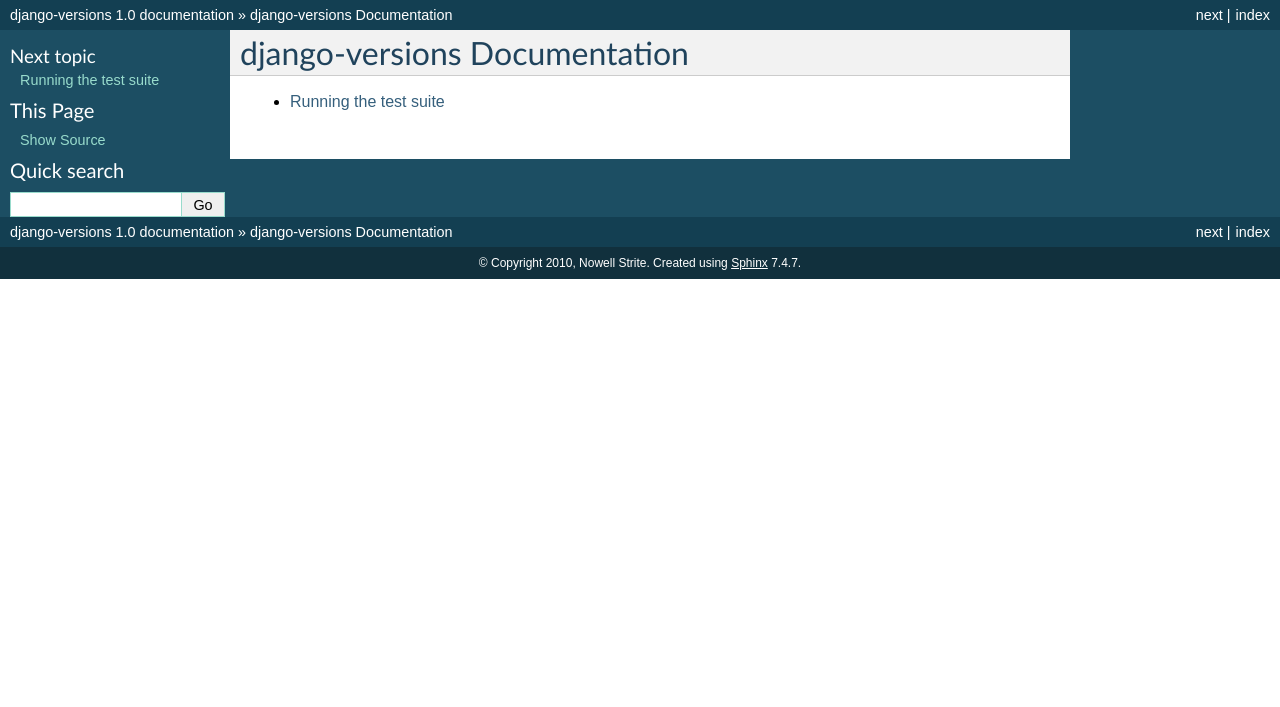
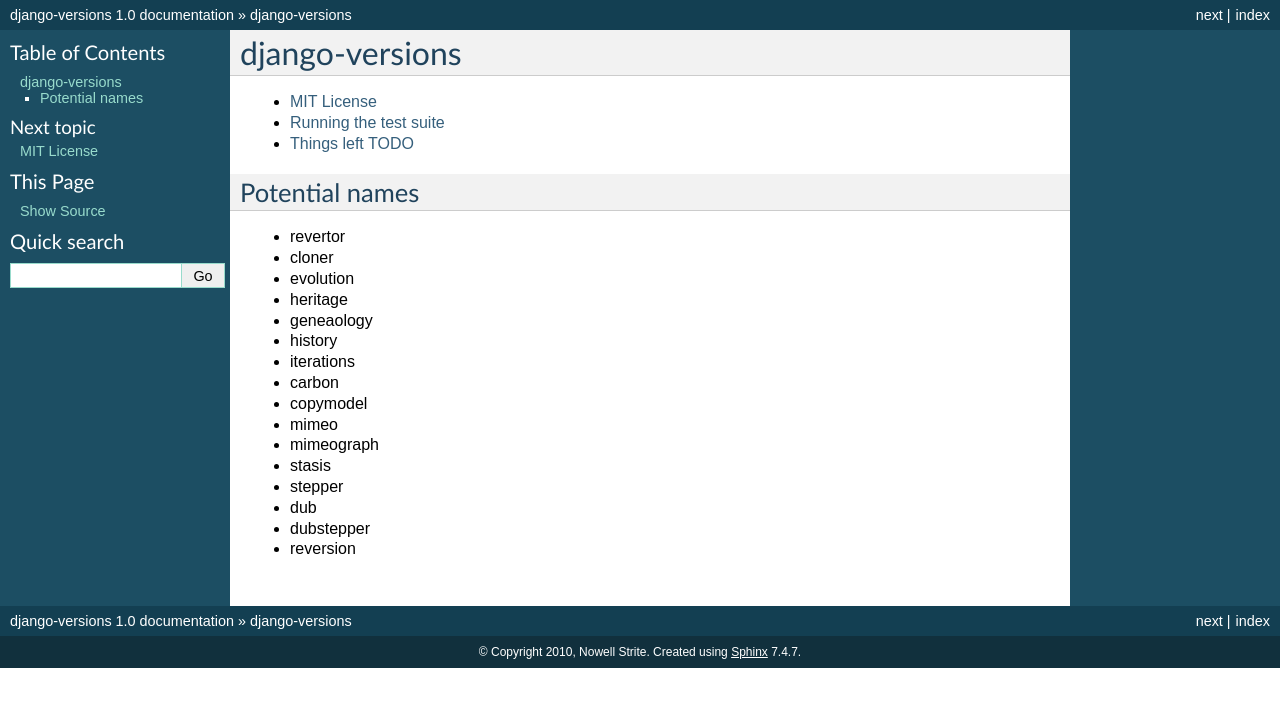
Before and after one commit to nowells/django-versions, a Sphinx documentation site: the page built from docs/index.rst, in a window 1280 px wide. Shown: the top 707 px of the page. Built offline with Sphinx 7.4.7, drawn with Linux system fonts in a browser that asks for light colours.

Commit message:
Added basic docs.

```diff
--- a/README.rst
+++ b/README.rst
@@ -1,19 +1,19 @@
 Potential names
 ===============
 
-revertor
-cloner
-evolution
-heritage
-geneaology
-history
-iterations
-carbon
-copymodel
-mimeo
-mimeograph
-stasis
-stepper
-dub
-dubstepper
-reversion
+* revertor
+* cloner
+* evolution
+* heritage
+* geneaology
+* history
+* iterations
+* carbon
+* copymodel
+* mimeo
+* mimeograph
+* stasis
+* stepper
+* dub
+* dubstepper
+* reversion
--- a/docs/index.rst
+++ b/docs/index.rst
@@ -1,7 +1,11 @@
-django-versions Documentation
-#############################
+django-versions
+###############
 
 .. toctree::
    :maxdepth: 2
 
+   license
    tests
+   todo
+
+.. include:: ../README.rst
--- /dev/null
+++ b/docs/license.rst
@@ -0,0 +1 @@
+.. include:: ../LICENSE.rst
--- /dev/null
+++ b/docs/todo.rst
@@ -0,0 +1,5 @@
+Things left TODO
+################
+
+#. Versioned ManyToManyFields on a versioned object (the ManyToManyField should not have to be a VersionsModel object)
+#. Reverse ForeignKey relationships should maintain, even if the related object is currently pointing to a new objectm but pointing to our versioned object in the past.
```
Also changed, not shown: LICENSE.rst.
